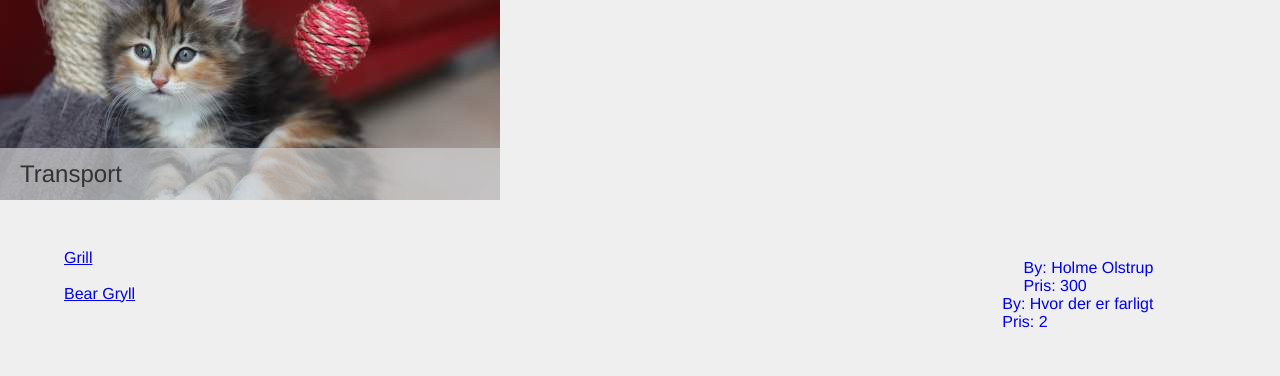
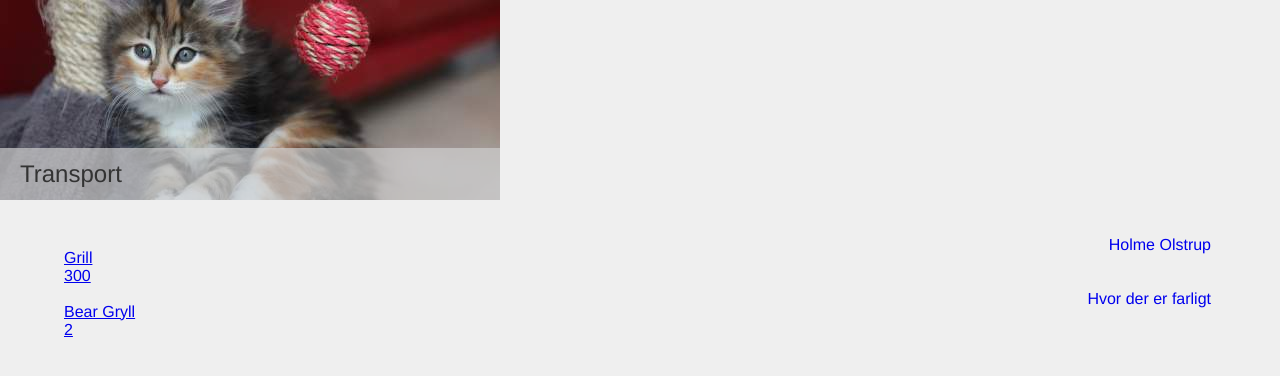
Before and after one commit to kaspth/jepti-webshop, a PHP site: page /products.php?category_id=1 in a window 1280 px wide. Shown: the part 121-497 px from the top of the page. Run offline with PHP 8.4, Linux system fonts and the light colour scheme; data that the repository does not hold is empty; some libraries are stand-ins or nearby versions.

Commit message:
Restructured product partial.

```diff
--- a/includes/_product.php
+++ b/includes/_product.php
@@ -1,11 +1,10 @@
 <a class="product-link" href="product.php?id=<?php echo $product['id']; ?>">
   <article class="product group">
     <?php echo image_tag_for_product($product); ?>
+
     <h4><?php echo $product['name']; ?></h4>
+    <div class="price"><?php echo $product['price_per_day']; ?></div>
 
-    <section class="right">
-      <div><em>By:</em> <?php echo $product['city']; ?></div>
-      <div><em>Pris:</em> <?php echo $product['price_per_day']; ?></div>
-    </section>
+    <div class="location right"><?php echo $product['city']; ?></div>
   </article>
 </a>
```
